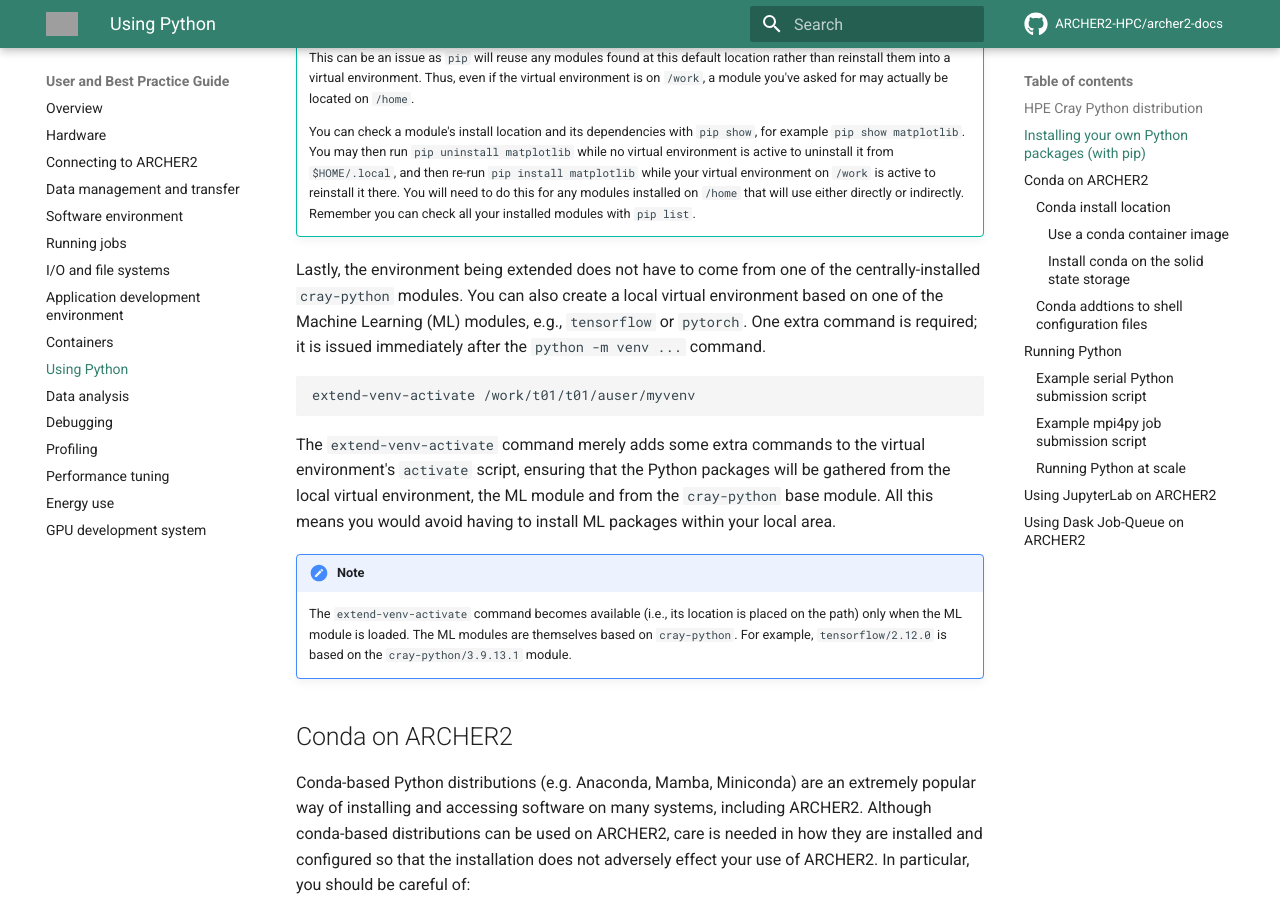
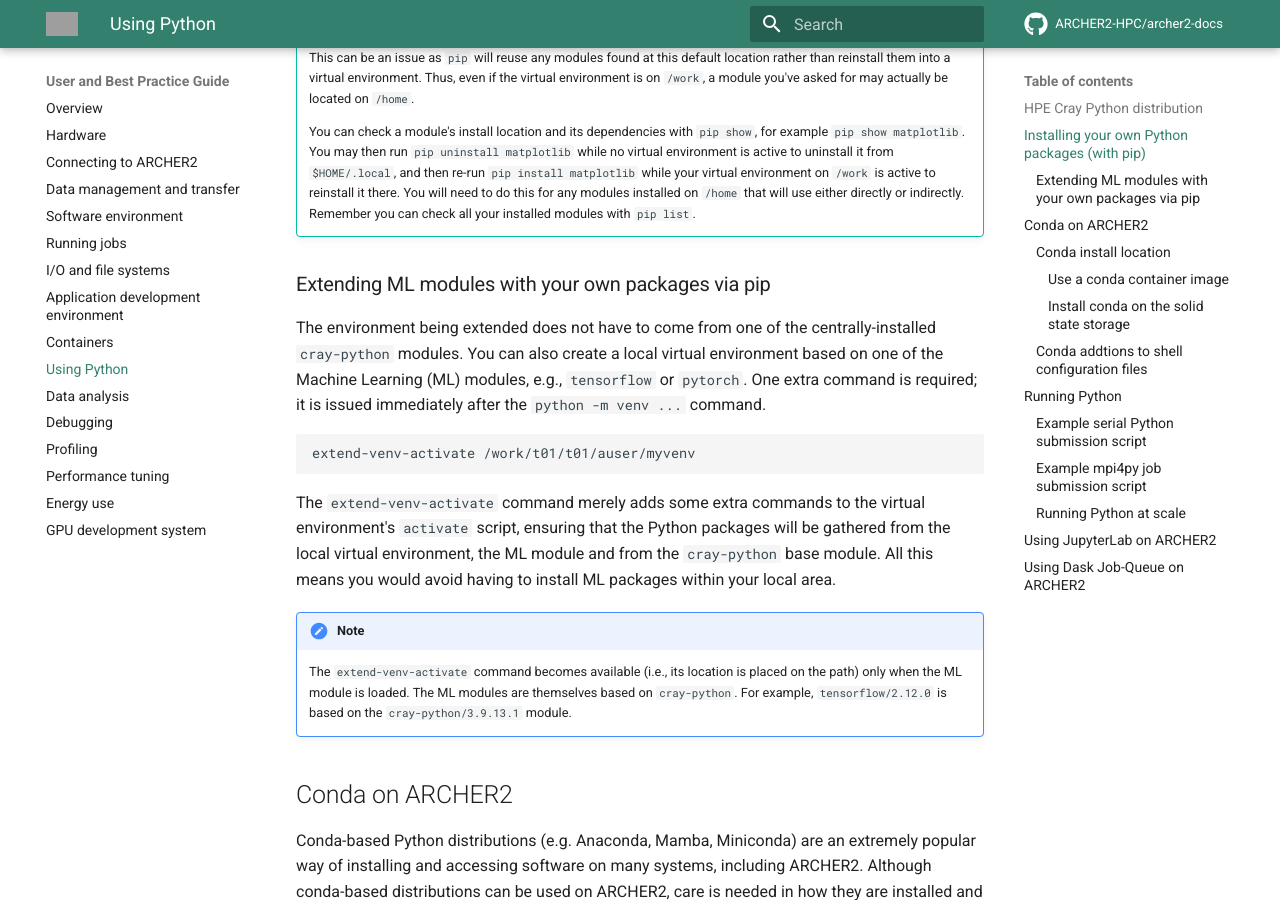
Before and after one commit to ARCHER2-HPC/archer2-docs, an MkDocs documentation site: the page built from docs/user-guide/python.md, in a window 1280 px wide and 900 px high, scrolled down 3134 px. Built offline with MkDocs 1.6.1 and Material for MkDocs 9.7.7, drawn with Linux system fonts in a browser that asks for light colours; comment, search, counter and statistics services are not loaded; grey boxes are pictures that could not be loaded.

Commit message:
Adds useful section heading

```diff
--- a/docs/user-guide/python.md
+++ b/docs/user-guide/python.md
@@ -121,7 +121,9 @@ srun --distribution=block:block --hint=nomultithread python myvenv-script.py
 
     You can check a module's install location and its dependencies with `pip show`, for example `pip show matplotlib`. You may then run `pip uninstall matplotlib` while no virtual environment is active to uninstall it from `$HOME/.local`, and then re-run `pip install matplotlib` while your virtual environment on `/work` is active to reinstall it there. You will need to do this for any modules installed on `/home` that will use either directly or indirectly. Remember you can check all your installed modules with `pip list`.
 
-Lastly, the environment being extended does not have to come from one of the centrally-installed `cray-python` modules.
+### Extending ML modules with your own packages via pip
+
+The environment being extended does not have to come from one of the centrally-installed `cray-python` modules.
 You can also create a local virtual environment based on one of the Machine Learning (ML) modules, e.g., `tensorflow`
 or `pytorch`. One extra command is required; it is issued immediately after the `python -m venv ...` command.
 
```
